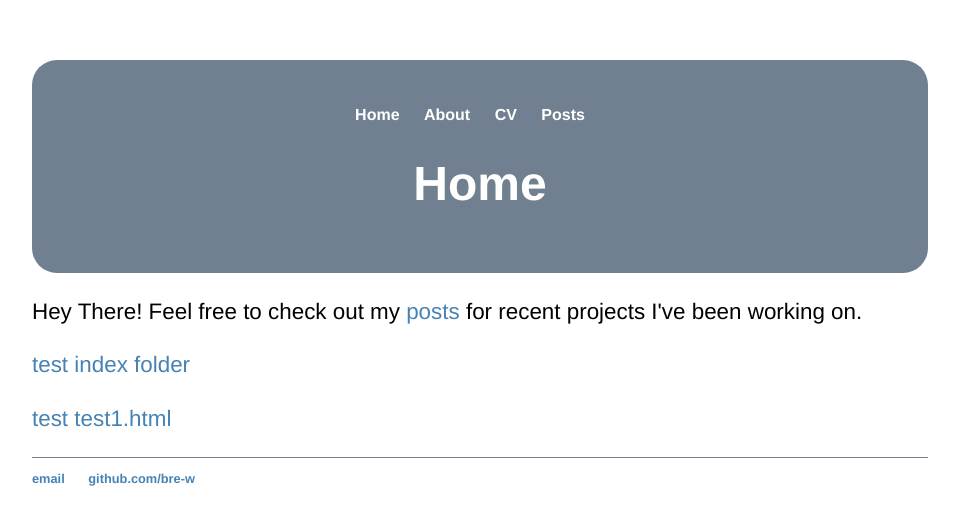
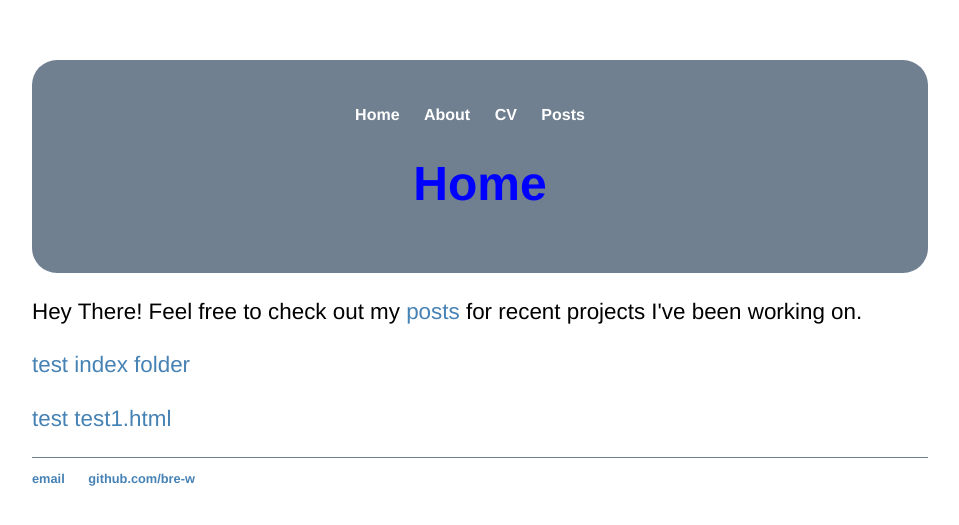
Before and after one commit to bre-w/bre-w.github.io, a Jekyll site: the page built from index.html, in a window 1280 px wide. Shown: the top 525 px of the page, without its empty margins (160-1119 px from the left). Built offline with Jekyll 4.4.1, drawn with Linux system fonts in a browser that asks for light colours.

Commit message:
Update main.css

```diff
--- a/css/main.css
+++ b/css/main.css
@@ -41,6 +41,7 @@ a:hover {
 }
 h1 {
     font-size: 3em;
+    color: Blue;
     font-family:'Helvetica', 'Arial', 'Sans-Serif';
 }
 h2 {
```
